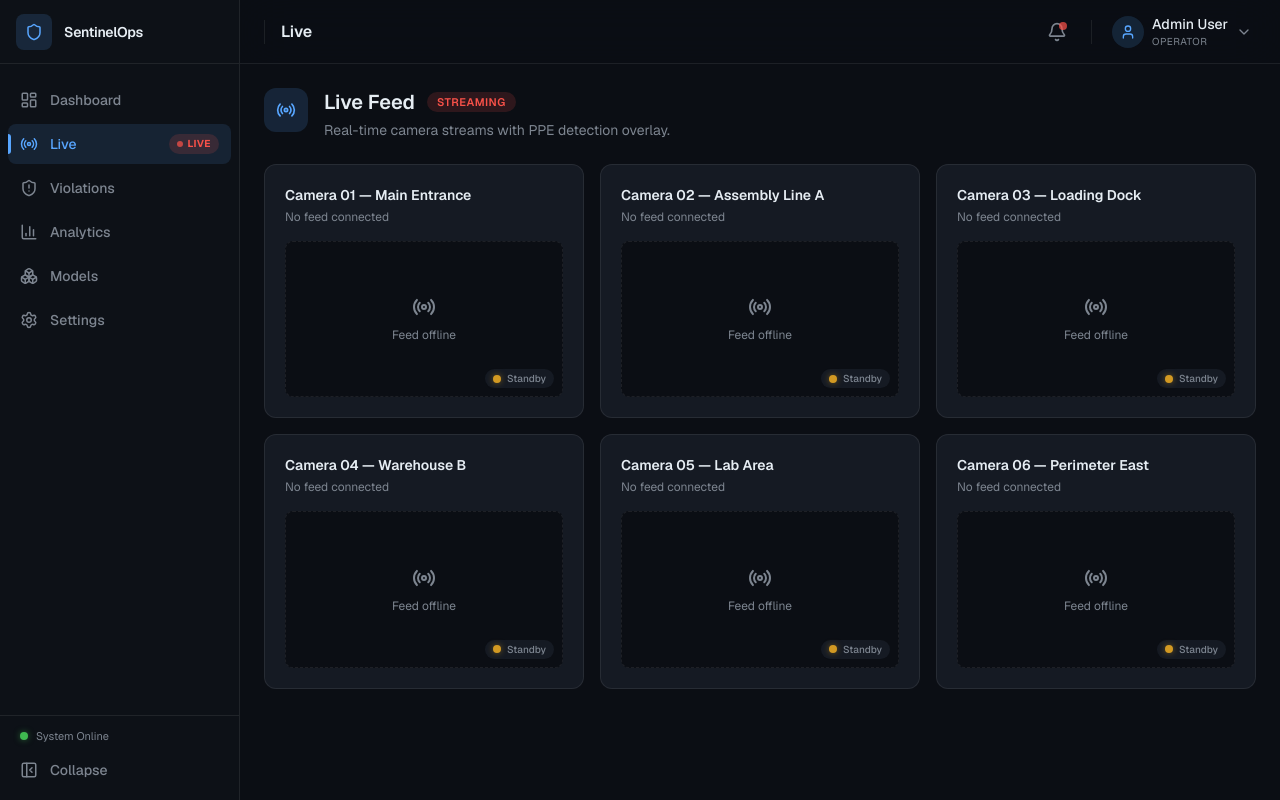
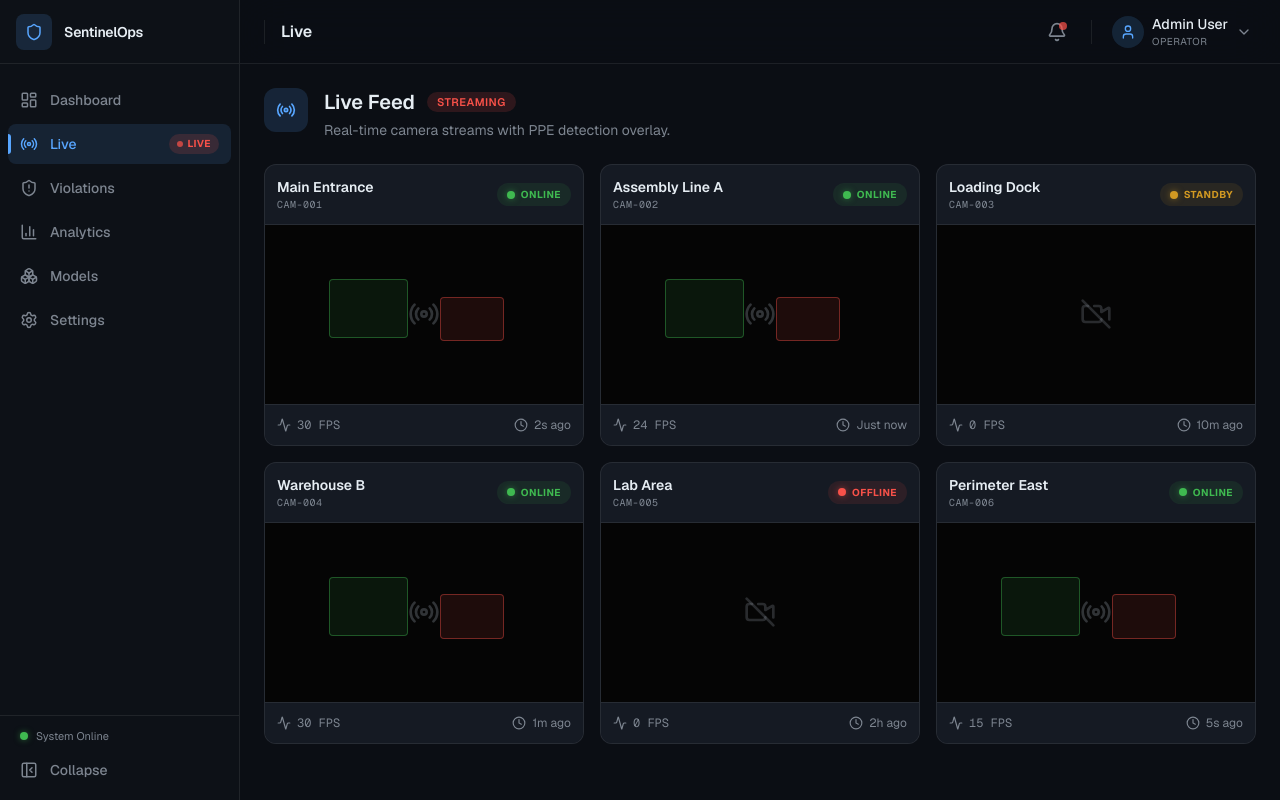
Before and after one commit to mzayan-bit/SentinelOps, a Next.js app in the folder frontend/: page /live in a window 1280 px wide. Built offline with nearby package versions, Linux system fonts and the light colour scheme.

Commit message:
added Dashboard KPI Cards and Live Camera Tile Component

```diff
--- a/frontend/src/app/dashboard/page.tsx
+++ b/frontend/src/app/dashboard/page.tsx
@@ -1,11 +1,18 @@
 import type { Metadata } from "next";
-import { LayoutDashboard } from "lucide-react";
-import { PageHeader, PlaceholderCard } from "@/components/ui";
+import { LayoutDashboard, Camera, ShieldAlert, Activity, CheckCircle2 } from "lucide-react";
+import { PageHeader, PlaceholderCard, KpiCard } from "@/components/ui";
 
 export const metadata: Metadata = {
   title: "Dashboard",
   description: "System overview, KPIs, and operational metrics for SentinelOps.",
 };
+
+const mockKpis = [
+  { label: "Active Cameras", value: "24", change: "All online", positive: true, icon: Camera, statusDot: "online" as const },
+  { label: "Today's Violations", value: "12", change: "-3 since yesterday", positive: true, icon: ShieldAlert, statusDot: "warning" as const },
+  { label: "Compliance Rate", value: "98.5%", change: "+0.2%", positive: true, icon: Activity },
+  { label: "System Health", value: "Optimal", change: "99.9% uptime", positive: true, icon: CheckCircle2, statusDot: "online" as const },
+];
 
 export default function DashboardPage() {
   return (
@@ -19,33 +26,9 @@ export default function DashboardPage() {
       />
 
       {/* KPI row */}
-      <div className="animate-fade-in stagger-1 mb-6 grid grid-cols-2 gap-3 lg:grid-cols-4">
-        {[
-          { label: "Total Detections", value: "—", change: "+0%", positive: true },
-          { label: "Active Zones", value: "—", change: "0", positive: true },
-          { label: "Compliance Rate", value: "—", change: "+0%", positive: true },
-          { label: "Alerts Pending", value: "—", change: "0", positive: false },
-        ].map((kpi) => (
-          <div
-            key={kpi.label}
-            className="rounded-xl border border-border bg-surface p-4"
-          >
-            <span className="text-[11px] font-medium uppercase tracking-wider text-muted">
-              {kpi.label}
-            </span>
-            <div className="mt-2 flex items-end justify-between">
-              <span className="text-2xl font-bold text-foreground font-mono">
-                {kpi.value}
-              </span>
-              <span
-                className={`text-xs font-medium ${
-                  kpi.positive ? "text-success" : "text-danger"
-                }`}
-              >
-                {kpi.change}
-              </span>
-            </div>
-          </div>
+      <div className="animate-fade-in stagger-1 mb-6 grid grid-cols-1 gap-4 sm:grid-cols-2 lg:grid-cols-4">
+        {mockKpis.map((kpi) => (
+          <KpiCard key={kpi.label} {...kpi} />
         ))}
       </div>
 
--- a/frontend/src/app/live/page.tsx
+++ b/frontend/src/app/live/page.tsx
@@ -1,11 +1,20 @@
 import type { Metadata } from "next";
 import { Radio } from "lucide-react";
-import { PageHeader, PlaceholderCard } from "@/components/ui";
+import { PageHeader, CameraTile } from "@/components/ui";
 
 export const metadata: Metadata = {
   title: "Live Feed",
   description: "Real-time camera feeds and detection monitoring.",
 };
+
+const mockCameras = [
+  { id: "CAM-001", name: "Main Entrance", status: "online", fps: 30, lastDetection: "2s ago" },
+  { id: "CAM-002", name: "Assembly Line A", status: "online", fps: 24, lastDetection: "Just now" },
+  { id: "CAM-003", name: "Loading Dock", status: "standby", fps: 0, lastDetection: "10m ago" },
+  { id: "CAM-004", name: "Warehouse B", status: "online", fps: 30, lastDetection: "1m ago" },
+  { id: "CAM-005", name: "Lab Area", status: "offline", fps: 0, lastDetection: "2h ago" },
+  { id: "CAM-006", name: "Perimeter East", status: "online", fps: 15, lastDetection: "5s ago" },
+] as const;
 
 export default function LivePage() {
   return (
@@ -20,22 +29,9 @@ export default function LivePage() {
 
       {/* Camera grid */}
       <div className="animate-fade-in stagger-1 grid gap-4 sm:grid-cols-2 xl:grid-cols-3">
-        {["Camera 01 — Main Entrance", "Camera 02 — Assembly Line A", "Camera 03 — Loading Dock", "Camera 04 — Warehouse B", "Camera 05 — Lab Area", "Camera 06 — Perimeter East"].map(
-          (cam, i) => (
-            <PlaceholderCard key={i} title={cam} description="No feed connected">
-              <div className="relative flex aspect-video items-center justify-center rounded-lg border border-dashed border-border bg-background">
-                <div className="flex flex-col items-center gap-2">
-                  <Radio className="h-6 w-6 text-muted" />
-                  <span className="text-xs text-muted">Feed offline</span>
-                </div>
-                <div className="absolute bottom-2 right-2 flex items-center gap-1.5 rounded-full bg-surface px-2 py-0.5">
-                  <span className="status-dot status-dot--warning" />
-                  <span className="text-[10px] font-medium text-muted">Standby</span>
-                </div>
-              </div>
-            </PlaceholderCard>
-          )
-        )}
+        {mockCameras.map((cam) => (
+          <CameraTile key={cam.id} {...cam} />
+        ))}
       </div>
     </div>
   );
--- /dev/null
+++ b/frontend/src/components/ui/camera-tile.tsx
@@ -0,0 +1,63 @@
+import { Radio, VideoOff, Clock, Activity } from "lucide-react";
+
+interface CameraTileProps {
+  id: string;
+  name: string;
+  status: "online" | "offline" | "standby";
+  fps: number;
+  lastDetection: string;
+}
+
+const statusConfig = {
+  online: { label: "Online", dot: "status-dot--online", bg: "bg-success/10 text-success" },
+  offline: { label: "Offline", dot: "status-dot--danger", bg: "bg-danger/10 text-danger" },
+  standby: { label: "Standby", dot: "status-dot--warning", bg: "bg-warning/10 text-warning" },
+} as const;
+
+export function CameraTile({ id, name, status, fps, lastDetection }: CameraTileProps) {
+  const config = statusConfig[status];
+
+  return (
+    <div className="group overflow-hidden rounded-xl border border-border bg-surface transition-all duration-200 hover:border-accent/40 hover:bg-surface-elevated hover:shadow-lg">
+      <div className="flex items-center justify-between border-b border-border p-3">
+        <div className="flex flex-col">
+          <span className="text-sm font-semibold text-foreground">{name}</span>
+          <span className="text-[10px] font-mono text-muted uppercase tracking-wider">{id}</span>
+        </div>
+        <div className={`flex items-center gap-1.5 rounded-full px-2.5 py-1 text-[10px] font-bold uppercase tracking-wider ${config.bg}`}>
+          <span className={`status-dot ${config.dot}`} />
+          {config.label}
+        </div>
+      </div>
+
+      {/* Video Placeholder */}
+      <div className="relative flex aspect-video items-center justify-center bg-[#050505]">
+        {status === "online" ? (
+          <Radio className="h-8 w-8 text-muted/50 animate-pulse-glow" />
+        ) : (
+          <VideoOff className="h-8 w-8 text-muted/30" />
+        )}
+
+        {/* Mock bounding boxes for online state */}
+        {status === "online" && (
+          <>
+            <div className="absolute left-[20%] top-[30%] h-1/3 w-1/4 rounded border border-success/40 bg-success/10" />
+            <div className="absolute right-[25%] top-[40%] h-1/4 w-1/5 rounded border border-danger/40 bg-danger/10" />
+          </>
+        )}
+      </div>
+
+      {/* Metrics Footer */}
+      <div className="flex items-center justify-between border-t border-border p-3 bg-surface">
+        <div className="flex items-center gap-1.5 text-xs text-muted">
+          <Activity className="h-3.5 w-3.5" />
+          <span className="font-mono">{fps} FPS</span>
+        </div>
+        <div className="flex items-center gap-1.5 text-xs text-muted">
+          <Clock className="h-3.5 w-3.5" />
+          <span>{lastDetection}</span>
+        </div>
+      </div>
+    </div>
+  );
+}
--- a/frontend/src/components/ui/index.ts
+++ b/frontend/src/components/ui/index.ts
@@ -1,2 +1,4 @@
 export { PageHeader } from "./page-header";
 export { PlaceholderCard } from "./placeholder-card";
+export { KpiCard } from "./kpi-card";
+export { CameraTile } from "./camera-tile";
--- /dev/null
+++ b/frontend/src/components/ui/kpi-card.tsx
@@ -0,0 +1,56 @@
+import { type LucideIcon } from "lucide-react";
+
+interface KpiCardProps {
+  label: string;
+  value: string | number;
+  change?: string;
+  positive?: boolean;
+  icon?: LucideIcon;
+  statusDot?: "online" | "warning" | "danger";
+}
+
+export function KpiCard({
+  label,
+  value,
+  change,
+  positive,
+  icon: Icon,
+  statusDot,
+}: KpiCardProps) {
+  return (
+    <div className="group flex flex-col justify-between rounded-xl border border-border bg-surface p-5 transition-all duration-300 ease-out hover:-translate-y-1 hover:border-accent/40 hover:bg-surface-elevated hover:shadow-[0_8px_30px_rgb(0,0,0,0.12)]">
+      <div className="flex items-center justify-between mb-3">
+        <div className="flex items-center gap-2">
+          {statusDot && (
+            <span className={`status-dot status-dot--${statusDot} shrink-0`} />
+          )}
+          <span className="text-[11px] font-semibold uppercase tracking-wider text-muted transition-colors group-hover:text-foreground">
+            {label}
+          </span>
+        </div>
+        {Icon && (
+          <div className="flex h-8 w-8 items-center justify-center rounded-lg bg-surface-elevated text-muted transition-colors group-hover:bg-accent-muted group-hover:text-accent">
+            <Icon className="h-4 w-4" />
+          </div>
+        )}
+      </div>
+
+      <div className="flex items-end justify-between">
+        <span className="text-3xl font-bold text-foreground font-mono tracking-tight group-hover:text-accent transition-colors duration-300">
+          {value}
+        </span>
+        {change && (
+          <span
+            className={`text-xs font-semibold px-2 py-0.5 rounded-full ${
+              positive
+                ? "bg-success/10 text-success"
+                : "bg-danger/10 text-danger"
+            }`}
+          >
+            {change}
+          </span>
+        )}
+      </div>
+    </div>
+  );
+}
```
